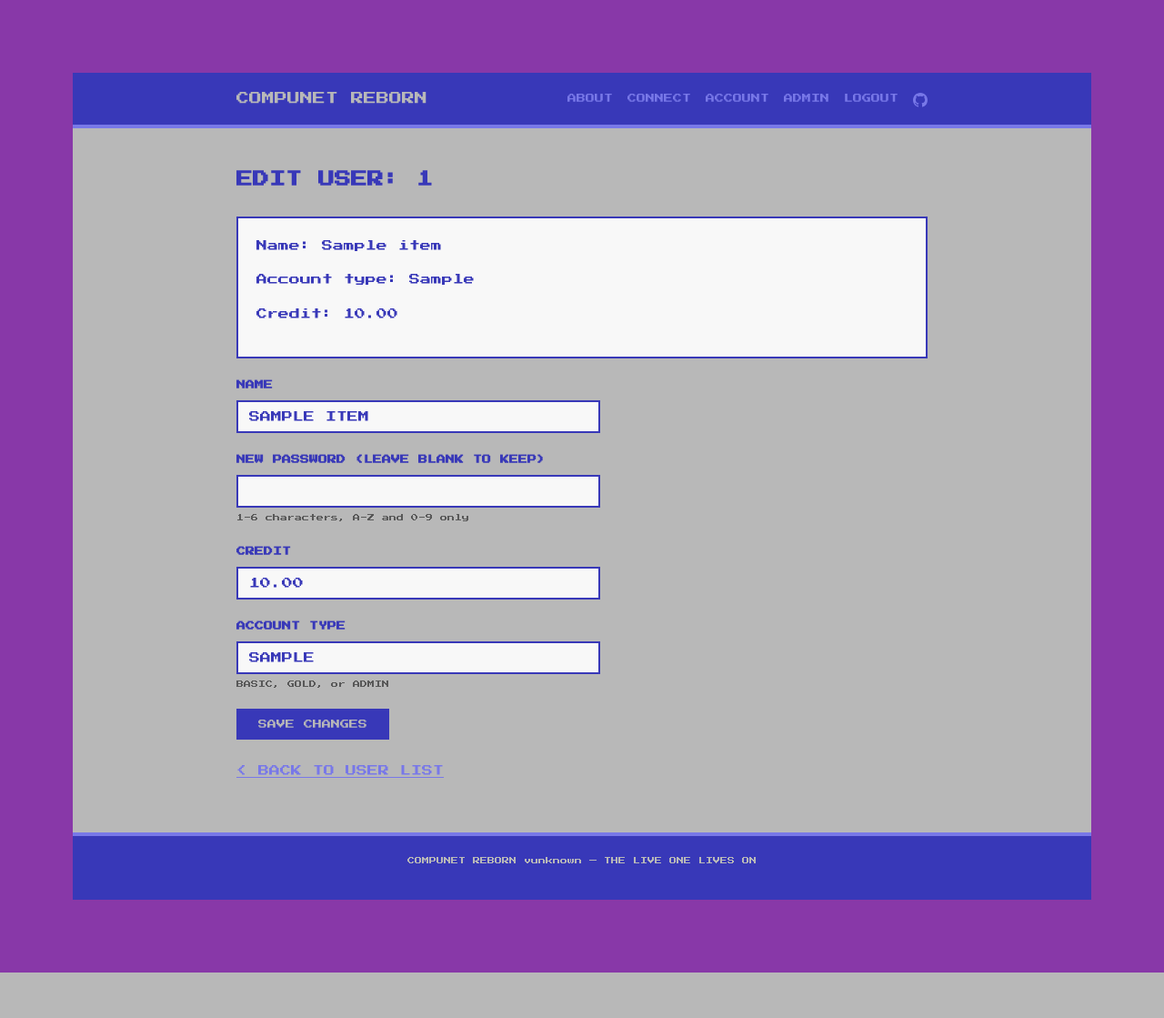
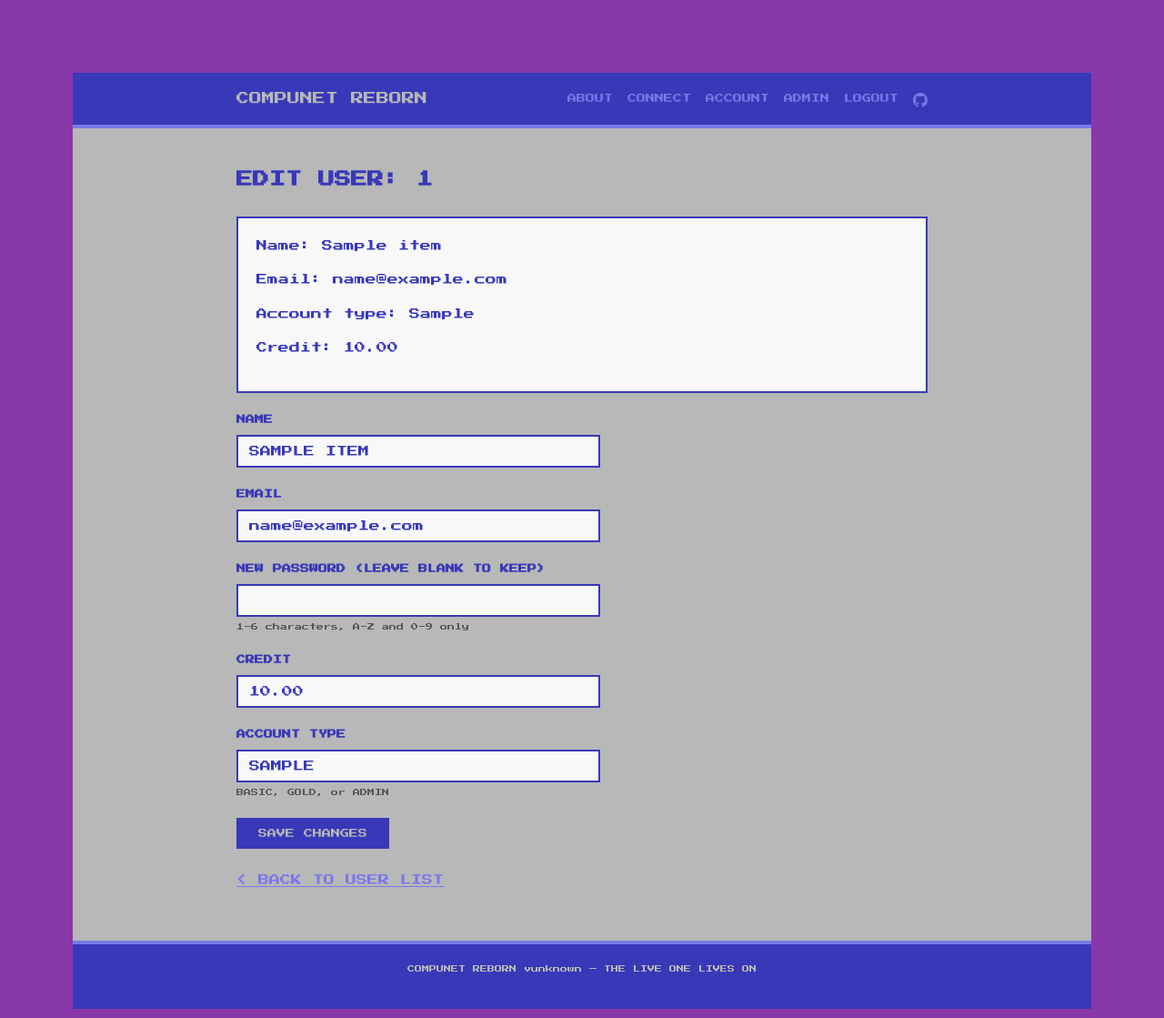
Before and after one commit to tgreaves/compunet-reborn, a Flask app: page /admin/user/1 in a window 1280 px wide. Shown: the top 1119 px of the page at 91% size. Before the commit the page ends 1069 px from the top, so only its background shows below. Run offline with Flask 3, Linux system fonts and the light colour scheme; the visitor is signed in with stand-in values (Sample User, id 1); a database or web service that is not in the repository returns one stand-in record (values such as "Sample title"); data that the repository does not hold is empty.

Commit message:
Store and expose email address in user accounts and admin panel

```diff
--- a/server/compunet_server.py
+++ b/server/compunet_server.py
@@ -2145,6 +2145,7 @@ def _api_user_public(user_id, user_data):
     return {
         'user_id': user_id,
         'name': user_data.get('name', ''),
+        'email': user_data.get('email', ''),
         'account_type': user_data.get('account_type', 'BASIC'),
         'credit': user_data.get('credit', 0.0),
         'admin': user_data.get('admin', False),
@@ -2213,6 +2214,7 @@ async def api_create_user(request):
     user_id = body.get('user_id', '').upper().strip()
     password = body.get('password', '').upper().strip()
     name = body.get('name', '').strip()
+    email = body.get('email', '').strip()
     account_type = body.get('account_type', 'BASIC').upper().strip()
 
     if not _USERID_RE.match(user_id):
@@ -2234,6 +2236,7 @@ async def api_create_user(request):
         users[user_id] = {
             'password': password_hash,
             'name': name,
+            'email': email,
             'credit': 0.0,
             'account_type': account_type,
             'last_login_date': '',
@@ -2268,6 +2271,8 @@ async def api_update_user(request):
             users[user_id]['password'] = hashlib.sha256(password.encode('utf-8')).hexdigest()
         if 'name' in body:
             users[user_id]['name'] = body['name'].strip()
+        if 'email' in body:
+            users[user_id]['email'] = body['email'].strip()
         if 'credit' in body:
             try:
                 users[user_id]['credit'] = float(body['credit'])
--- a/website/app.py
+++ b/website/app.py
@@ -197,6 +197,7 @@ def verify(token):
         'user_id': entry['user_id'],
         'password': entry['password'],
         'name': entry['name'],
+        'email': entry.get('email', ''),
     })
 
     if resp.status_code == 201:
@@ -338,6 +339,10 @@ def admin_edit_user(user_id):
     if name:
         updates['name'] = name
 
+    email = request.form.get('email', '').strip()
+    if email is not None:
+        updates['email'] = email
+
     credit = request.form.get('credit', '').strip()
     if credit:
         try:
@@ -378,6 +383,7 @@ def admin_approve_pending(token):
         'user_id': entry['user_id'],
         'password': entry['password'],
         'name': entry['name'],
+        'email': entry.get('email', ''),
     })
 
     if resp.status_code == 201:
--- a/website/templates/admin_edit_user.html
+++ b/website/templates/admin_edit_user.html
@@ -5,6 +5,7 @@
 
 <div class="info-box">
     <p>Name: {{ user.name }}</p>
+    <p>Email: {{ user.email or '(none)' }}</p>
     <p>Account type: {{ user.account_type }}</p>
     <p>Credit: {{ "%.2f"|format(user.credit) }}</p>
 </div>
@@ -13,6 +14,11 @@
     <div class="form-group">
         <label for="name">NAME</label>
         <input type="text" id="name" name="name" value="{{ user.name }}">
+    </div>
+
+    <div class="form-group">
+        <label for="email">EMAIL</label>
+        <input type="email" id="email" name="email" value="{{ user.email }}">
     </div>
 
     <div class="form-group">
--- a/website/templates/admin_users.html
+++ b/website/templates/admin_users.html
@@ -10,6 +10,7 @@
         <tr>
             <th>USER ID</th>
             <th>NAME</th>
+            <th>EMAIL</th>
             <th>TYPE</th>
             <th>CREDIT</th>
             <th></th>
@@ -20,6 +21,7 @@
         <tr>
             <td>{{ user.user_id }}</td>
             <td>{{ user.name }}</td>
+            <td>{{ user.email }}</td>
             <td>{{ user.account_type }}</td>
             <td>{{ "%.2f"|format(user.credit) }}</td>
             <td><a href="{{ url_for('admin_edit_user', user_id=user.user_id) }}">EDIT</a></td>
```
Also changed, not shown: CHANGELOG.MD.
